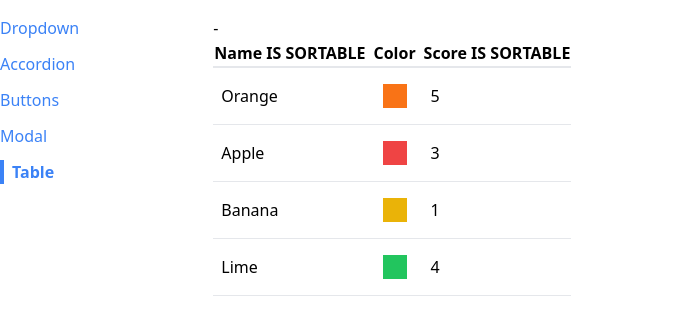
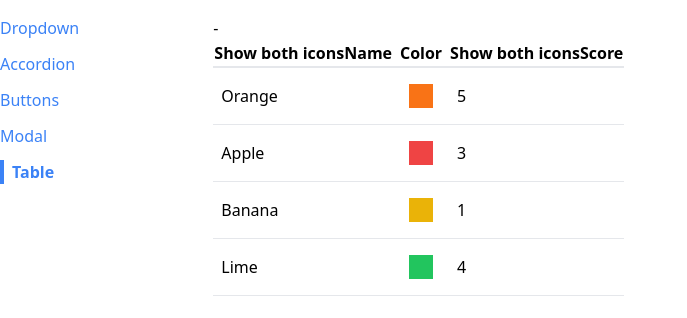
Before and after one commit to ingvillajimenez/comps, a React (Create React App) app: page /table in a window 1280 px wide. Shown: the top 318 px of the page, without its empty margins (0-687 px from the left). Built offline with nearby package versions, Linux system fonts and the light colour scheme.

Commit message:
Determining Icon Set

```diff
--- a/src/components/SortableTable.js
+++ b/src/components/SortableTable.js
@@ -28,7 +28,8 @@
       ...column,
       header: () => (
         <th onClick={() => handleClick(column.label)}>
-          {column.label} IS SORTABLE
+          {getIcons(column.label, sortBy, sortOrder)}
+          {column.label}
         </th>
       ),
     };
@@ -61,4 +62,18 @@
   );
 }
 
+function getIcons(label, sortBy, sortOrder) {
+  if (label !== sortBy) {
+    return "Show both icons";
+  }
+
+  if (sortOrder === null) {
+    return "Show both icons";
+  } else if (sortOrder === "asc") {
+    return "Show up icon";
+  } else if (sortOrder === "desc") {
+    return "Show down icon";
+  }
+}
+
 export default SortableTable;
```
